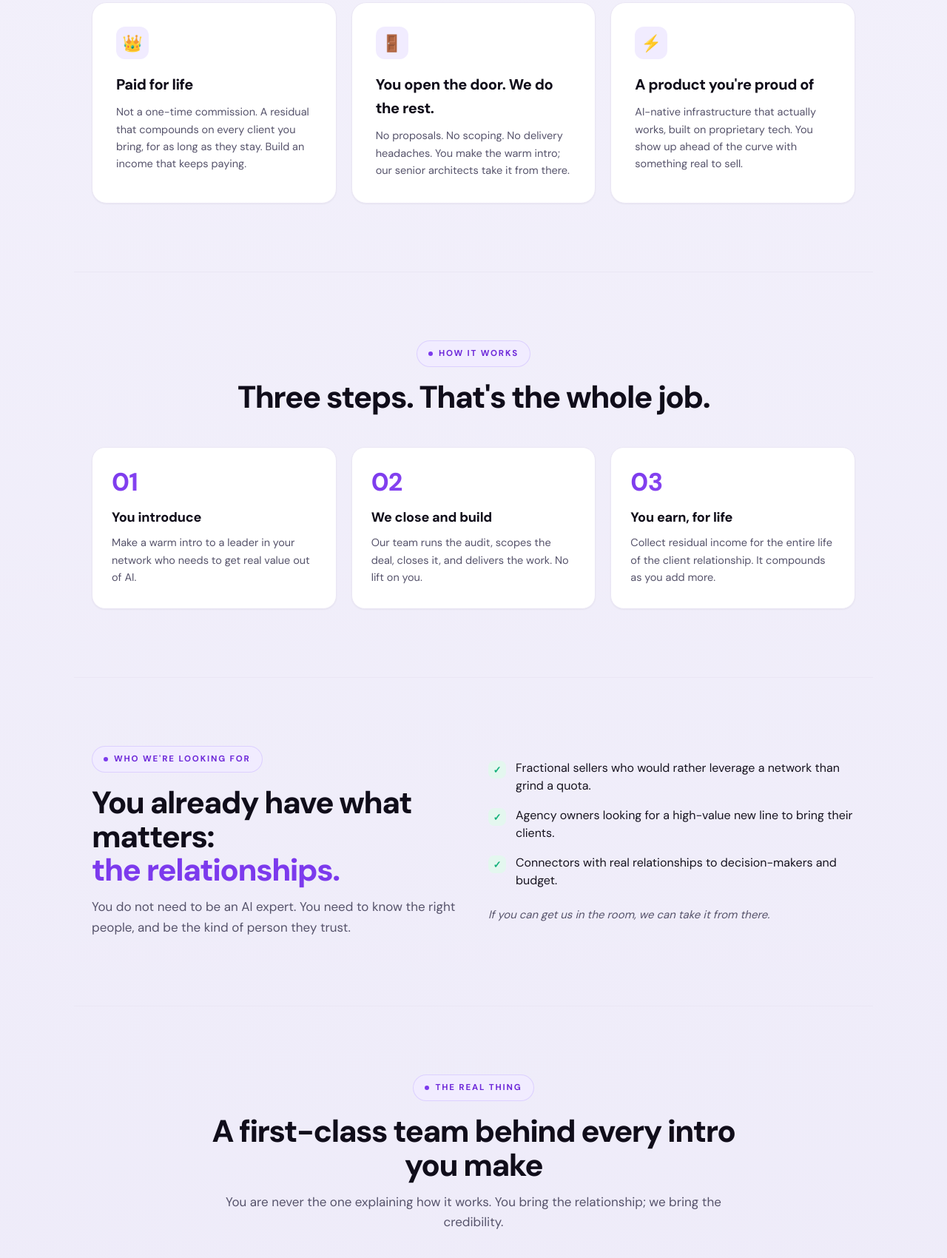
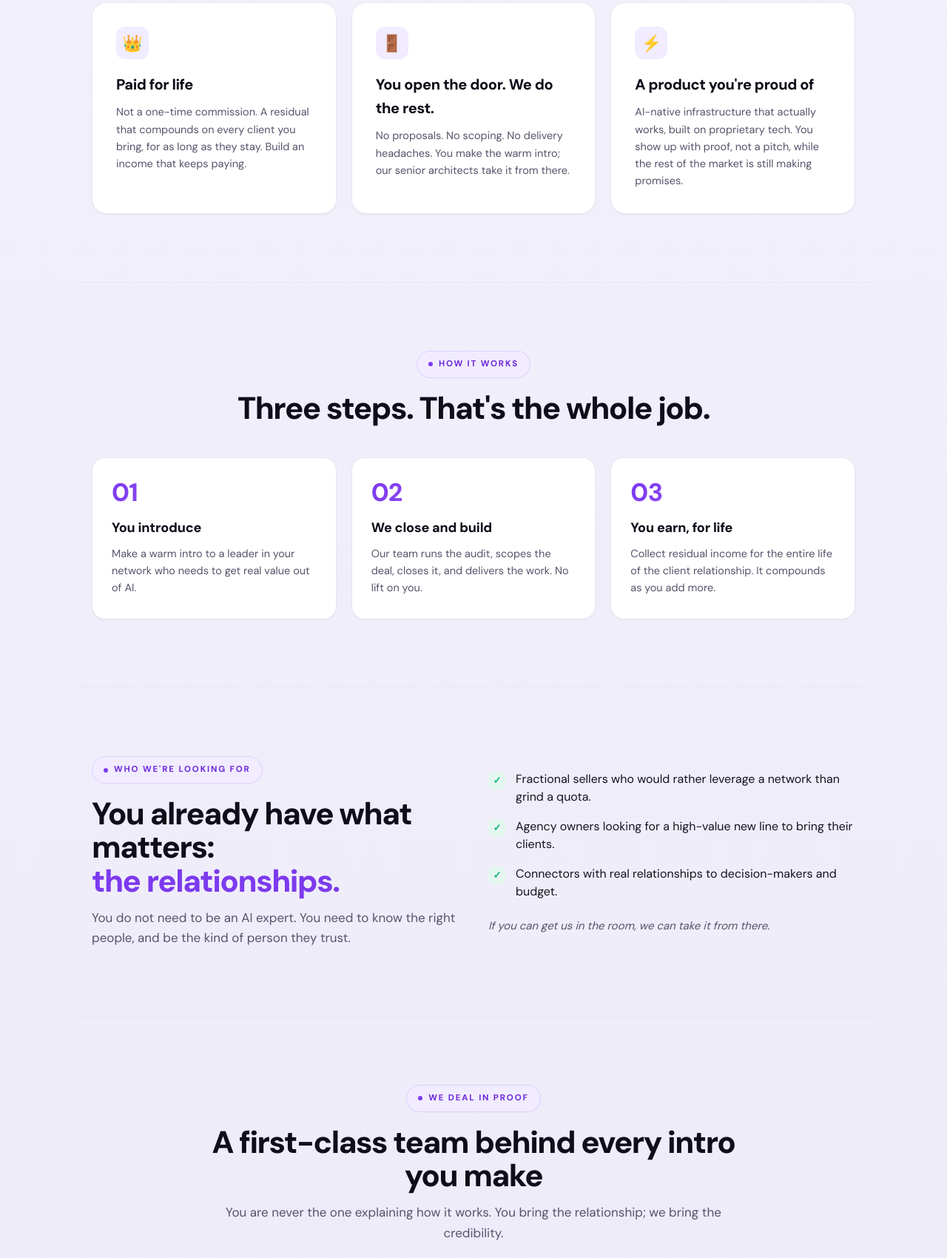
Before and after one commit to KNVRTwithKevin/distrikt-partner-program, a plain HTML site: page index.html in a window 1280 px wide. Shown: the part 1539-3239 px from the top of the page at 74% size. Drawn offline with Linux system fonts and the light colour scheme.

Commit message:
Finalize proof positioning: We deal in proof + proof-not-a-pitch line

```diff
--- a/index.html
+++ b/index.html
@@ -227,7 +227,7 @@
     <div class="card-i reveal">
       <div class="ic">&#9889;</div>
       <h3>A product you're proud of</h3>
-      <p>AI-native infrastructure that actually works, built on proprietary tech. You show up ahead of the curve with something real to sell.</p>
+      <p>AI-native infrastructure that actually works, built on proprietary tech. You show up with proof, not a pitch, while the rest of the market is still making promises.</p>
     </div>
   </div>
 </section>
@@ -279,7 +279,7 @@
 <!-- PROOF -->
 <section class="wrap">
   <div class="section-head center reveal">
-    <span class="eyebrow">The real thing</span>
+    <span class="eyebrow">We deal in proof</span>
     <h2 class="section-title">A first-class team behind every intro you make</h2>
     <p class="section-sub">You are never the one explaining how it works. You bring the relationship; we bring the credibility.</p>
   </div>
```
